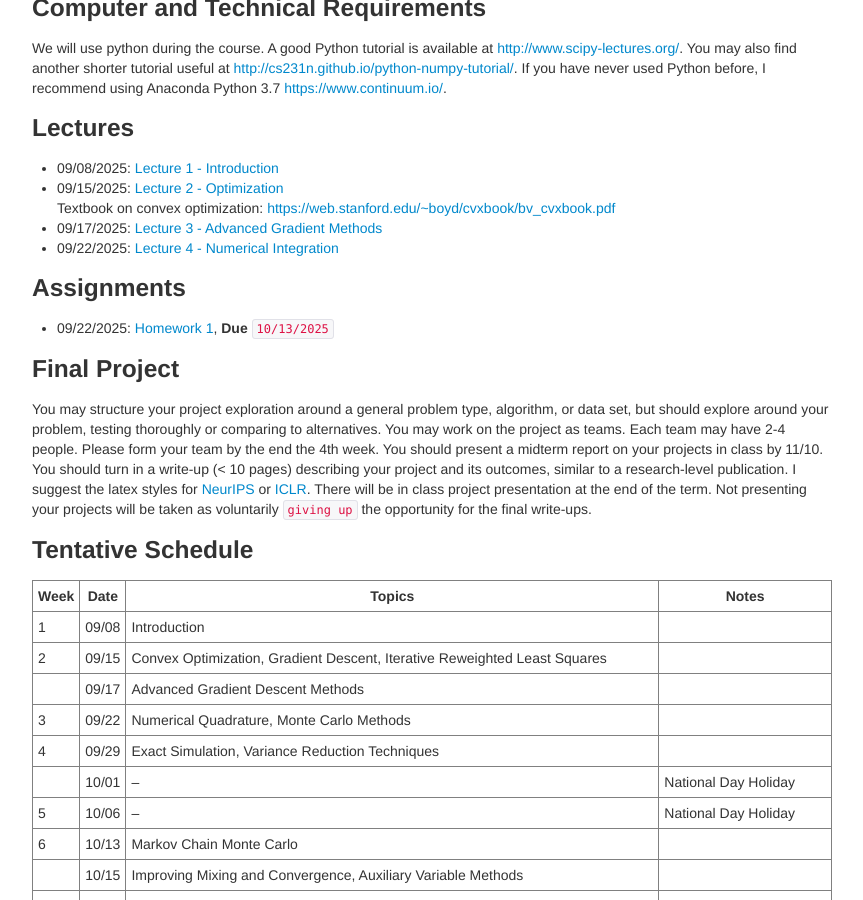
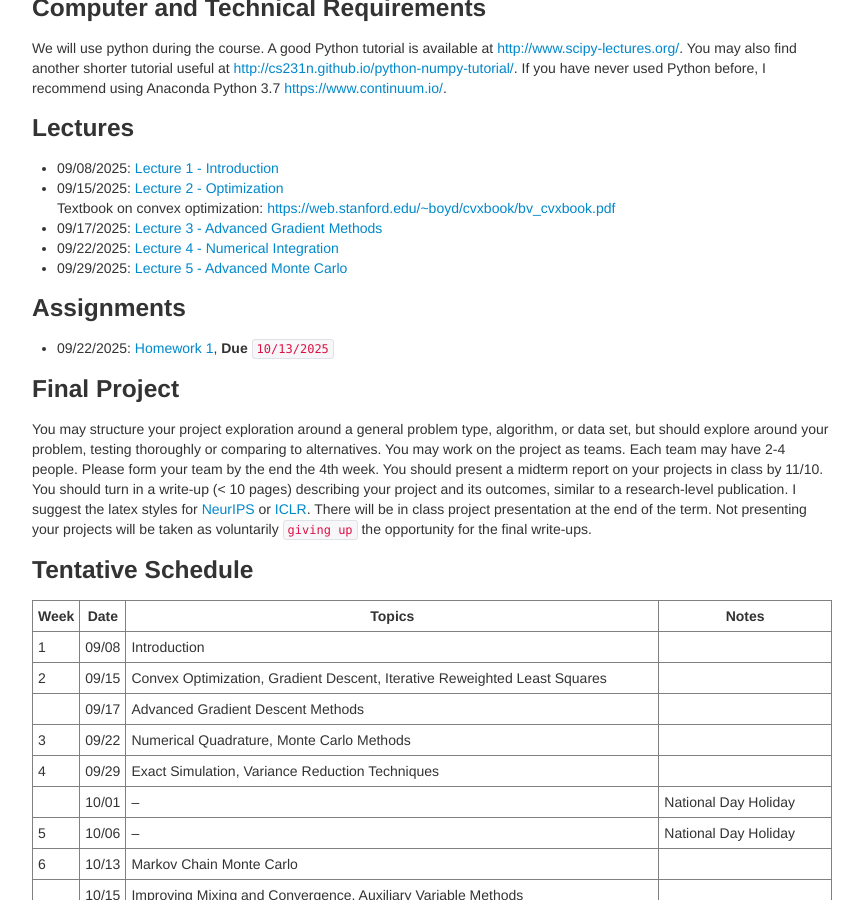
Before and after one commit to zcrabbit/zcrabbit.github.io, a Jekyll site: the page built from courses/smcm-f25.md, in a window 1280 px wide and 900 px high, scrolled down 985 px. Shown: the whole window, without its empty margins (208-1071 px from the left). Built offline with Jekyll 4.4.1, drawn with Linux system fonts in a browser that asks for light colours.

Commit message:
lecture 5 out

```diff
--- a/courses/smcm-f25.md
+++ b/courses/smcm-f25.md
@@ -42,6 +42,7 @@ We will use python during the course. A good Python tutorial is available at <ht
   Textbook on convex optimization: <https://web.stanford.edu/~boyd/cvxbook/bv_cvxbook.pdf>
 - 09/17/2025: [Lecture 3 - Advanced Gradient Methods]({{sites.baseurl}}/static/slides/smcm_fall25/lec03.pdf)
 - 09/22/2025: [Lecture 4 - Numerical Integration]({{sites.baseurl}}/static/slides/smcm_fall25/lec04.pdf)
+- 09/29/2025: [Lecture 5 - Advanced Monte Carlo]({{sites.baseurl}}/static/slides/smcm_fall25/lec05.pdf)
 
 
 ### Assignments
```
Also changed, not shown: 3 other files.
